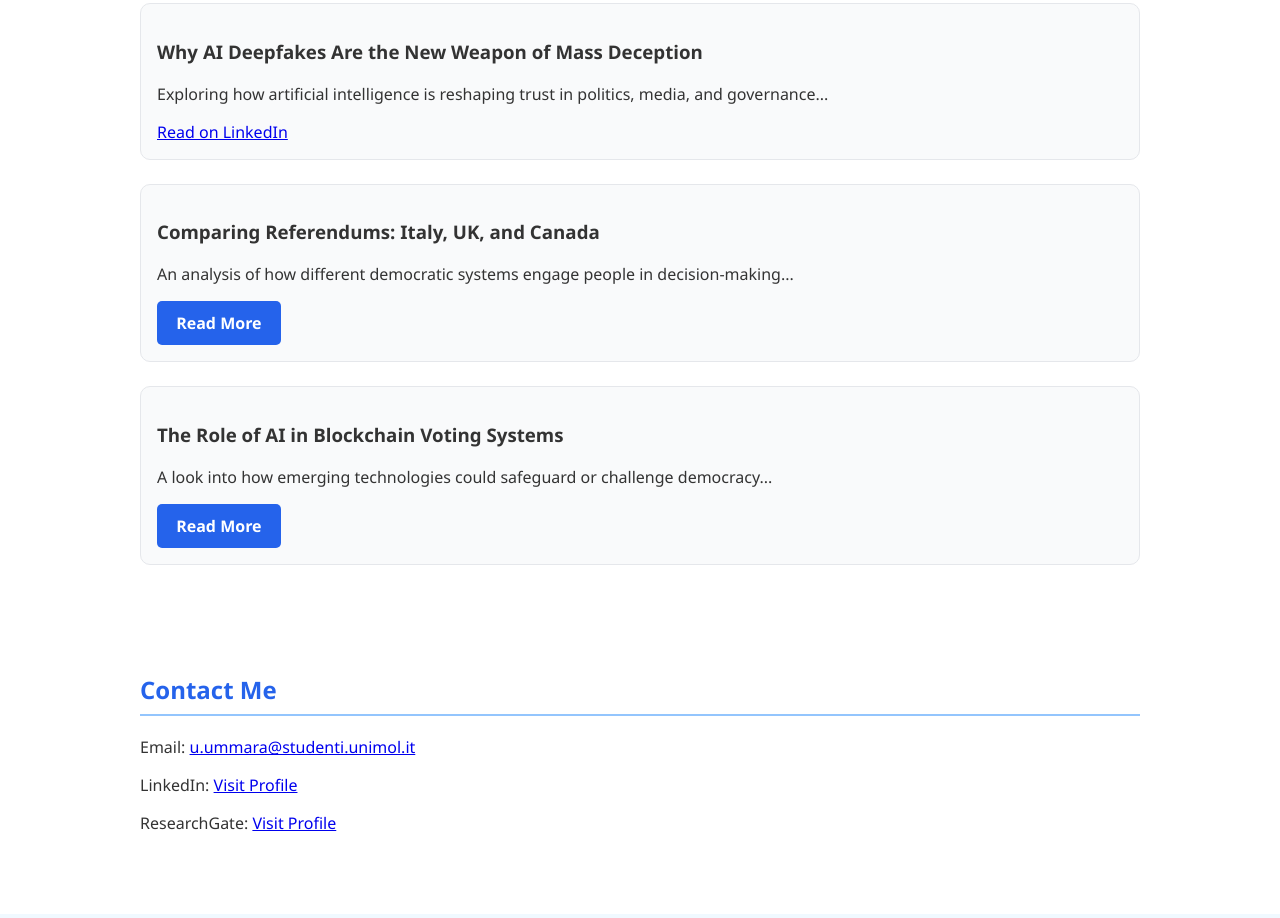
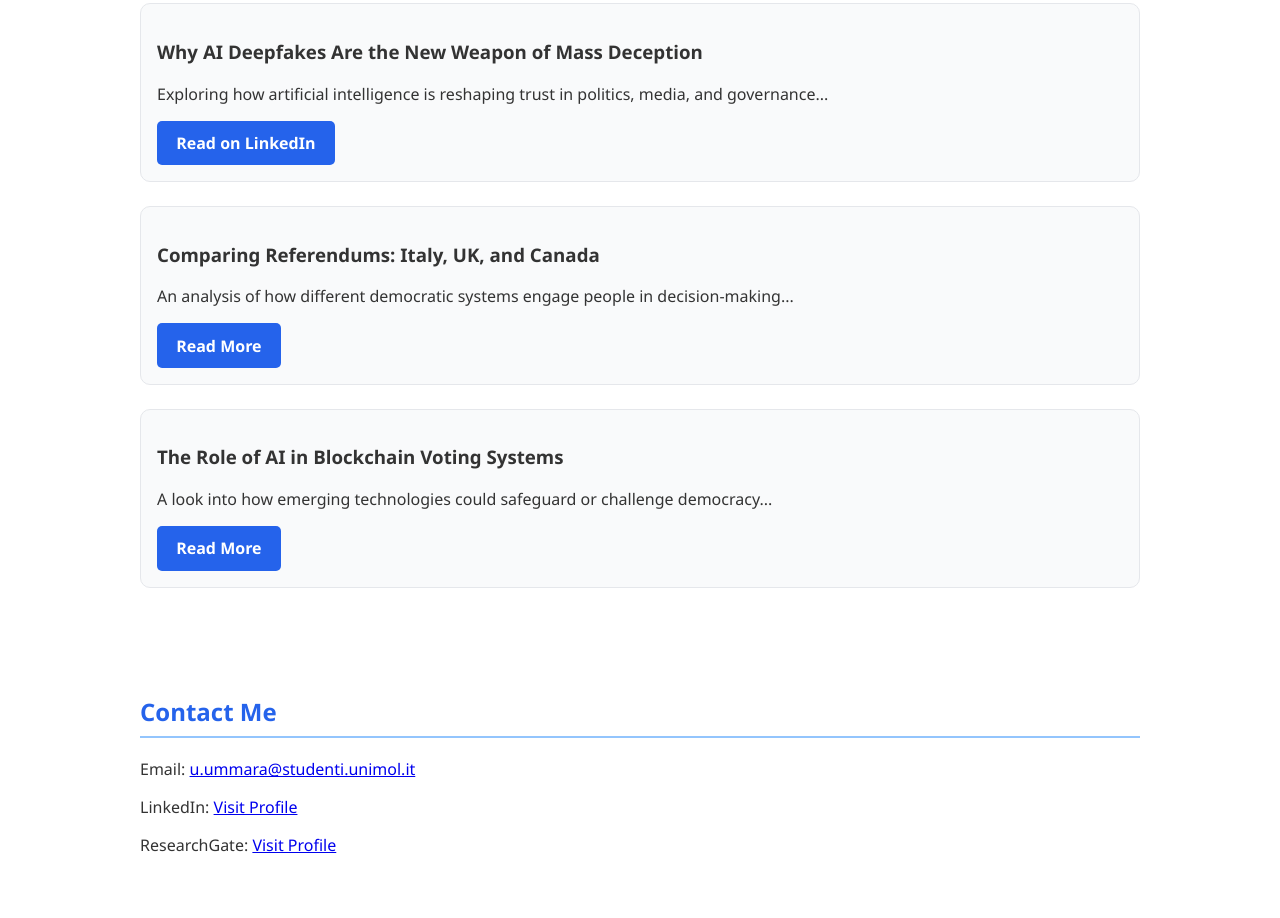
Before and after one commit to ummeummara/ummeummara.github.io, a plain HTML site: page index.html in a window 1280 px wide. Shown: the part 1439-2357 px from the top of the page. Drawn offline with Linux system fonts and the light colour scheme.

Commit message:
Update index.html

```diff
--- a/index.html
+++ b/index.html
@@ -123,7 +123,7 @@
     <div class="blog-card">
       <h3>Why AI Deepfakes Are the New Weapon of Mass Deception</h3>
       <p>Exploring how artificial intelligence is reshaping trust in politics, media, and governance...</p>
-      <a href="https://www.linkedin.com/pulse/why-ai-deepfakes-new-weapon-mass-deception-dr-umme-ummara-ummara-uzrcf/?trackingId=dp%2BOVRjlgaODkf9Ge9tc9Q%3D%3D" target="_blank">Read on LinkedIn</a>
+      <a href="https://www.linkedin.com/pulse/why-ai-deepfakes-new-weapon-mass-deception-dr-umme-ummara-ummara-uzrcf/?trackingId=dp%2BOVRjlgaODkf9Ge9tc9Q%3D%3D" class="btn">Read on LinkedIn</a>
     </div>
     <div class="blog-card">
       <h3>Comparing Referendums: Italy, UK, and Canada</h3>
```
